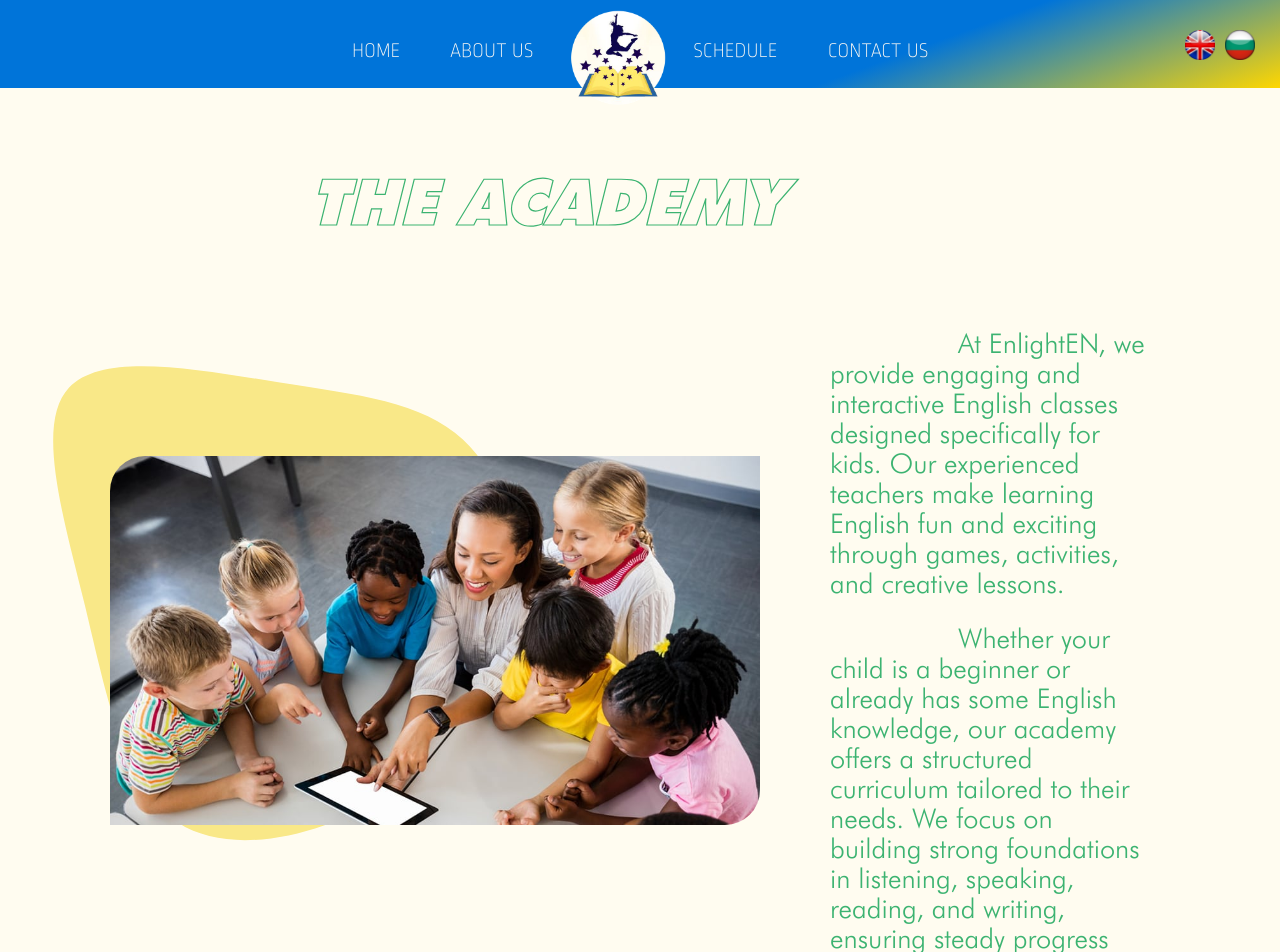
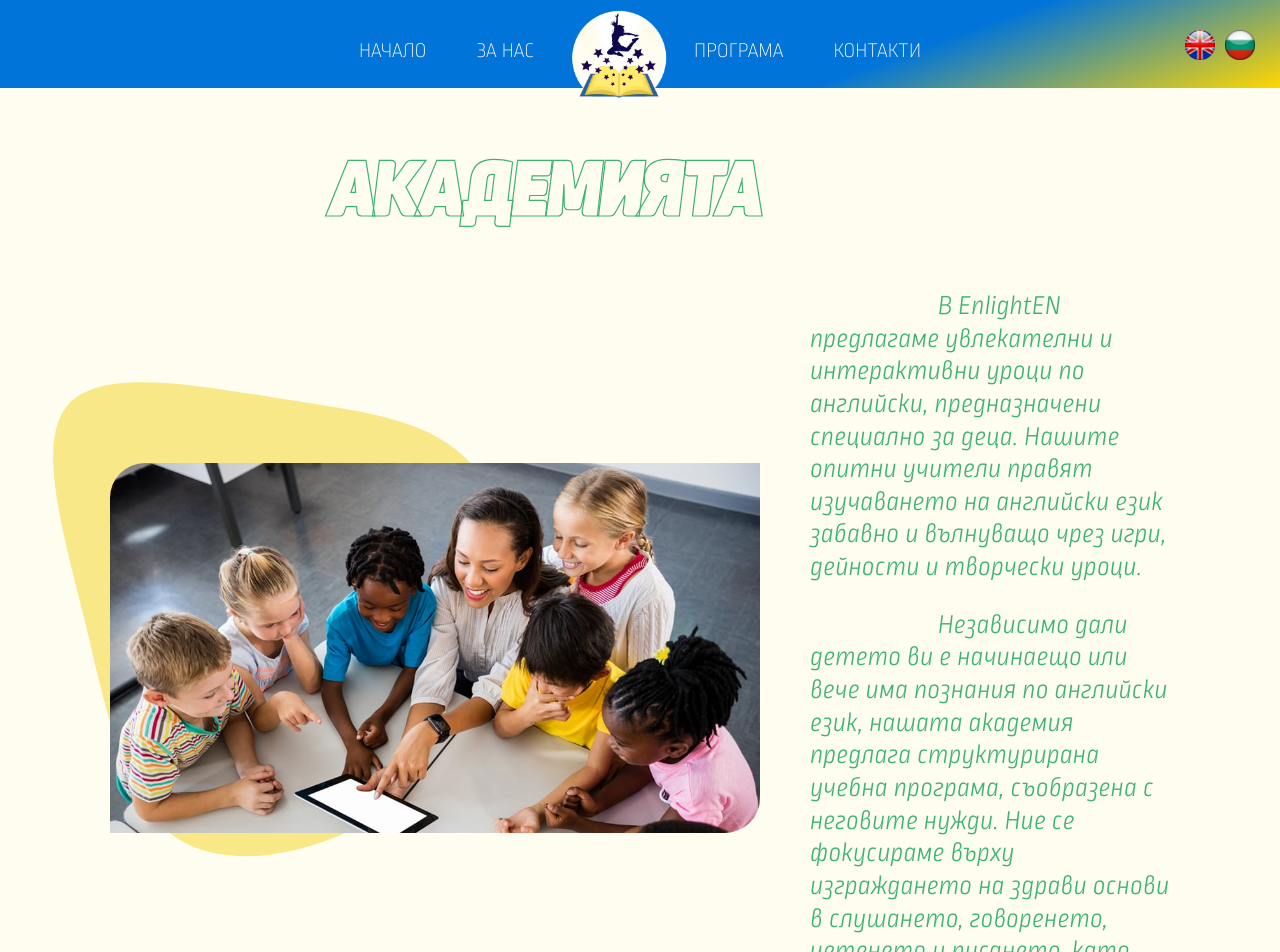
Before and after one commit to bbogomilov1/enlighten, a React (Create React App) app: page /about-us in a window 1280 px wide. Shown: the top 952 px of the page. Built offline with nearby package versions, Linux system fonts and the light colour scheme.

Commit message:
added translations in about us page

```diff
--- a/src/components/about-us/ThaAcademy.js
+++ b/src/components/about-us/ThaAcademy.js
@@ -1,28 +1,20 @@
 import styles from "./TheAcadamy.module.css";
 import kidsImage from "../../static/1669412766.jpg";
+import { useTranslation } from "react-i18next";
 
 function TheAcademy() {
+  const { t } = useTranslation();
+
   return (
     <div className={styles.container}>
-      <h1>The Academy</h1>
+      <h1>{t("The Academy")}</h1>
       <div className={styles.description}>
         <div>
           <img src={kidsImage} alt="kids" className={styles.image} />
         </div>
-        <div className={styles.textDescription}>
-          <p>
-            At EnlightEN, we provide engaging and interactive English classes
-            designed specifically for kids. Our experienced teachers make
-            learning English fun and exciting through games, activities, and
-            creative lessons.
-          </p>
-          <p>
-            Whether your child is a beginner or already has some English
-            knowledge, our academy offers a structured curriculum tailored to
-            their needs. We focus on building strong foundations in listening,
-            speaking, reading, and writing, ensuring steady progress and
-            confidence.
-          </p>
+        <div>
+          <p>{t("we provide")}</p>
+          <p>{t("Whether your child...")}</p>
         </div>
       </div>
       <svg
--- a/src/components/about-us/TheAcadamy.module.css
+++ b/src/components/about-us/TheAcadamy.module.css
@@ -11,9 +11,10 @@
   -webkit-text-stroke: 1.2px mediumseagreen;
   color: transparent;
   z-index: 1;
-  font-family: "Futura PT bold", sans-serif;
+  font-family: "Ropamix bold italic", sans-serif;
   text-transform: uppercase;
-  font-size: 4rem;
+  font-size: 5rem;
+  margin: 20px;
   padding-left: 200px;
 }
 
@@ -21,9 +22,9 @@
   color: rgba(37, 96, 167, 255);
   font-size: 1.7rem;
   color: mediumseagreen;
-  line-height: 30px;
   text-indent: 8rem;
-  font-family: "Futura PT light", sans-serif;
+  font-family: "Ropamix light italic";
+  line-height: 1.2;
   margin: 25px 0px 0px 50px;
 }
 
@@ -32,10 +33,6 @@
   flex-direction: row;
   align-items: center;
   width: 100%;
-}
-
-.textDescription {
-  padding: 20px;
 }
 
 .image {
--- a/src/i18n.js
+++ b/src/i18n.js
@@ -38,6 +38,11 @@ i18n.use(initReactI18next).init({
           "Cultivate Confidence and Communication Skills",
         "communication is key":
           "Communication is key! We focus on nurturing your child's confidence in using English through interactive speaking, listening, reading, and writing exercises. Our goal is to equip them with strong communication skills that will empower them in their personal and academic journeys.",
+        "The Academy": "The Academy",
+        "we provide":
+          "At EnlightEN, we provide engaging and interactive English classes designed specifically for kids. Our experienced teachers make learning English fun and exciting through games, activities, and creative lessons.",
+        "Whether your child...":
+          "Whether your child is a beginner or already has some English knowledge, our academy offers a structured curriculum tailored to their needs. We focus on building strong foundations in listening, speaking, reading, and writing, ensuring steady progress and confidence.",
       },
     },
     bg: {
@@ -76,10 +81,15 @@ i18n.use(initReactI18next).init({
           "Придобиване на увереност и комуникативни умения",
         "communication is key":
           "Комуникацията е отговорът! Ние се фокусираме върху придобиването на увереност на вашето дете в използването на английски чрез интерактивни упражнения за говорене, слушане, четене и писане. Нашата цел е да ги оборудваме със силни комуникационни умения, които ще им помогнат в техните лични и академични пътувания.",
+        "The Academy": "Академията",
+        "we provide":
+          "В EnlightEN предлагаме увлекателни и интерактивни уроци по английски, предназначени специално за деца. Нашите опитни учители правят изучаването на английски език забавно и вълнуващо чрез игри, дейности и творчески уроци.",
+        "Whether your child...":
+          "Независимо дали детето ви е начинаещо или вече има познания по английски език, нашата академия предлага структурирана учебна програма, съобразена с неговите нужди. Ние се фокусираме върху изграждането на здрави основи в слушането, говоренето, четенето и писането, като гарантираме постоянен напредък и увереност.",
       },
     },
   },
-  lng: "en", // Default language
+  lng: "bg", // Default language
   fallbackLng: "en", // Fallback language
   interpolation: {
     escapeValue: false,
```
